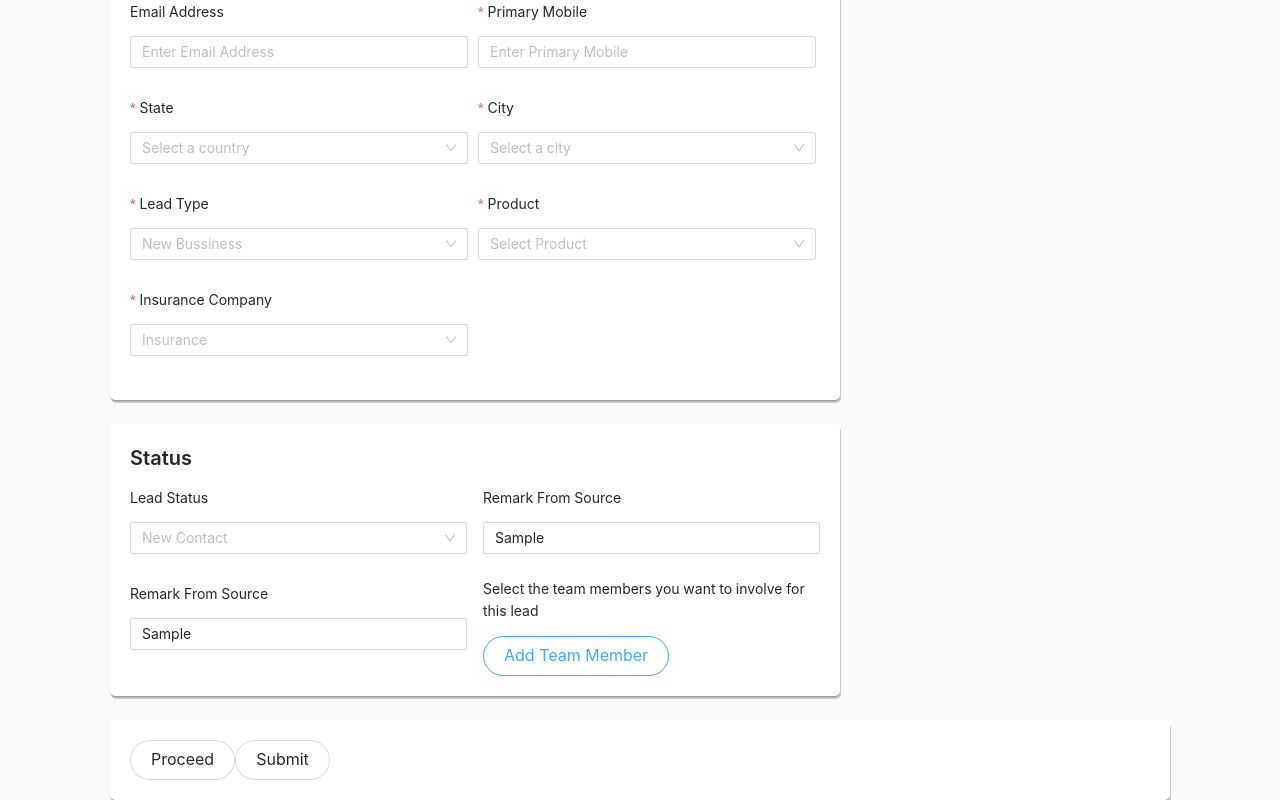
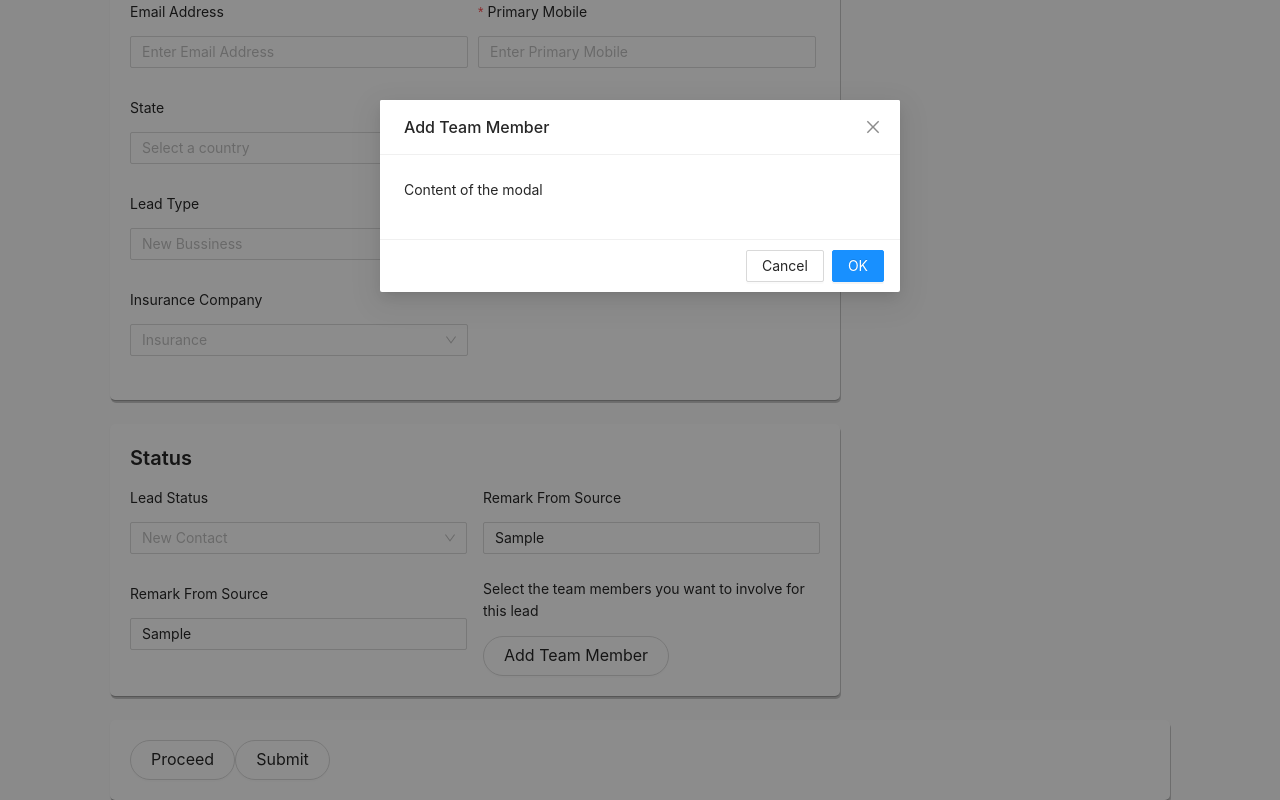
Before and after one commit to iorta-technology/premia-sd, a React (Create React App) app: page /leadmasterpage/statuslead in a window 1280 px wide. Both pictures are taken after typing "Sample", "Sample" into the empty fields and a click on the button "Add Team Member". Shown: the part 158-958 px from the top of the page. Built offline with nearby package versions, Linux system fonts and the light colour scheme.

Commit message:
Cascade finished modal added

```diff
--- a/src/components/NewLead/NewLead.js
+++ b/src/components/NewLead/NewLead.js
@@ -1,6 +1,6 @@
-import React from 'react'
+import React, { useState } from 'react'
 import './NewLead.css'
-import { Row, Col,Form,Typography,Button,Input,Select,Cascader } from 'antd';
+import { Row, Col, Form, Typography, Button, Input, Select, Cascader, DatePicker, Space,Modal } from 'antd';
 const { Title } = Typography;
 
 const { Option } = Select;
@@ -80,6 +80,7 @@ const formItemLayout = {
       {
         value: 'appointment',
         label: 'Appointment',
+        isSelected: true,
         children: [
           {
             value: 'clienthasgivenappointment',
@@ -90,6 +91,7 @@ const formItemLayout = {
       {
         value: 'callback',
         label: 'Callback',
+        isSelected: false,
         children: [
           {
             value: 'askedtocallbacklater',
@@ -165,16 +167,64 @@ const formItemLayout = {
   },
 ];
 
+const setTimeOptions = [
+  {value: '8am',label: ''},{value: '08:30am',label: '08:30 AM'},
+  {value: '9am',label: '09:00 AM'},{value: '09:30am',label: '09:30 AM'},
+  {value: '10am',label: '10:00 AM'},{value: '10:30am',label: '10:30 AM'},
+  {value: '11am',label: '11:00 AM'},{value: '11:30am',label: '11:30 AM'},
+  {value: 'pm',label: '12:00 PM'},{value: 'pm',label: '12:30 PM'},
+  {value: 'pm',label: '01:00 PM'},{value: 'pm',label: '01:30 PM'},
+  {value: 'pm',label: '02:00 PM'},{value: 'pm',label: '02:30 PM'},
+  {value: 'pm',label: '03:00 PM'},{value: 'pm',label: '03:30 PM'},
+  {value: 'pm',label: '04:00 PM'},{value: 'pm',label: '04:30 PM'},
+  {value: 'pm',label: '05:00 PM'},{value: 'pm',label: '05:30 PM'},
+  {value: 'pm',label: '06:00 PM'},{value: 'pm',label: '06:30 PM'},
+  {value: 'pm',label: '07:00 PM'},{value: 'pm',label: '07:30 PM'},
+  {value: 'pm',label: '08:00 PM'},{value: 'pm',label: '08:30 PM'},
+  {value: 'pm',label: '09:00 PM'},{value: 'pm',label: '09:30 PM'},
+]
+
+const setReminderOptions=[
+  {value: 'none',label: 'None'},{value: '5minbefore',label: '5 minutes before'},
+  {value: '10minbefore',label: '10 minutes before'},{value: '15minbefore',label: '15 minutes before'},
+  {value: '30minbefore',label: '30 minutes before'},{value: '1hoursbefore',label: '1 hours before'},
+  {value: '2hoursbefore',label: '2 hours before'},{value: '1daybefore',label: '1 day before'},
+  {value: '2daysbefore',label: '2 days before'},{value: '1weekbefore',label: '1 week before'},
+]
 
 
 const NewLead = React.memo(() => {
 
+  const [leadSelect, setLeadSelect] = useState()
+
+  const [visible, setVisible] = React.useState(false);
+  const [confirmLoading, setConfirmLoading] = React.useState(false);
+  const [modalText, setModalText] = React.useState('Content of the modal');
+
+  const showModal = () => {
+    setVisible(true);
+  };
+
+  const handleOk = () => {
+    setModalText('The modal will be closed after two seconds');
+    setConfirmLoading(true);
+    setTimeout(() => {
+      setVisible(false);
+      setConfirmLoading(false);
+    }, 2000);
+  };
+
+  const Append = (value) => {
+    setLeadSelect(value[1])
+  }
+
+
   return (
     <div className="form-container">
-            <Row gutter={[40,24]} justify="center">
-                <Col xs={{order:2}} sm={14} md={14} lg={{order:1}} xl={{order:1}}  span={22}>
-                    <Row gutter={['',24]}>
-                        <Col className="contact-details" xs={22} sm={24} md={24} lg={24} xl={24}  span={24}>
+      <Row gutter={[40, 24]} justify="center">
+        <Col xs={{ order: 2 }} sm={14} md={14} lg={{ order: 1 }} xl={{ order: 1 }} span={22}>
+          <Row gutter={['', 24]}>
+            <Col className="contact-details" xs={22} sm={24} md={24} lg={24} xl={24} span={24}>
               <div className="form-title">
                 <Title level={4}>Contact Details</Title>
               </div>
@@ -191,7 +241,7 @@ const NewLead = React.memo(() => {
                       },
                     ]}
                   >
-                                        <Input className="first-name border-bottom" placeholder="Enter First Name"/>
+                    <Input className="first-name border-bottom" placeholder="Enter First Name" />
                   </Form.Item>
                 </Col>
                 <Col >
@@ -206,7 +256,7 @@ const NewLead = React.memo(() => {
                       },
                     ]}
                   >
-                                        <Input className="last-name border-bottom"  placeholder="Enter Surname"/>
+                    <Input className="last-name border-bottom" placeholder="Enter Surname" />
                   </Form.Item>
                 </Col>
                 <Col >
@@ -221,7 +271,7 @@ const NewLead = React.memo(() => {
                       },
                     ]}
                   >
-                                        <Input className="email border-bottom" placeholder="Enter Email Address"/>
+                    <Input className="email border-bottom" placeholder="Enter Email Address" />
                   </Form.Item>
                 </Col>
                 <Col >
@@ -236,7 +286,7 @@ const NewLead = React.memo(() => {
                       },
                     ]}
                   >
-                                        <Input className="phone-no border-bottom" placeholder="Enter Primary Mobile"/>
+                    <Input className="phone-no border-bottom" placeholder="Enter Primary Mobile" />
                   </Form.Item>
                 </Col>
                 <Col >
@@ -248,7 +298,7 @@ const NewLead = React.memo(() => {
                     hasFeedback
                     rules={[
                       {
-                                            required: true,
+                        required: false,
                         message: 'Select your State!',
                       },
                     ]}
@@ -268,7 +318,7 @@ const NewLead = React.memo(() => {
                     hasFeedback
                     rules={[
                       {
-                                            required: true,
+                        required: false,
                         message: 'Please select your city!',
                       },
                     ]}
@@ -288,7 +338,7 @@ const NewLead = React.memo(() => {
                     hasFeedback
                     rules={[
                       {
-                                            required: true,
+                        required: false,
                         message: 'Select Lead Type',
                       },
                     ]}
@@ -299,7 +349,7 @@ const NewLead = React.memo(() => {
                     </Select>
                   </Form.Item>
                 </Col>
-                                <Col >
+                <Col>
                   <Form.Item
                     {...formItemLayout}
                     className="form-item-name label-color"
@@ -308,7 +358,7 @@ const NewLead = React.memo(() => {
                     hasFeedback
                     rules={[
                       {
-                                            required: true,
+                        required: false,
                         message: 'Select Product',
                       },
                     ]}
@@ -328,7 +378,7 @@ const NewLead = React.memo(() => {
                     hasFeedback
                     rules={[
                       {
-                                            required: true,
+                        required: false,
                         message: 'Insurance Company',
                       },
                     ]}
@@ -341,7 +391,7 @@ const NewLead = React.memo(() => {
                 </Col>
               </Form>
             </Col>
-                        <Col className="status" xs={22} sm={24} md={24} lg={24} xl={24}  span={24}>
+            <Col className="status" xs={22} sm={24} md={24} lg={24} xl={24} span={24}>
               <div className="form-title">
                 <Title level={4}>Status</Title>
                 <Form >
@@ -358,11 +408,67 @@ const NewLead = React.memo(() => {
                           placeholder="New Contact"
                           size="medium"
                           popupClassName="popup-size"
+                          onChange={Append}
                         />
-
                       </Form.Item>
-
                     </Col>
+                    {leadSelect === "appointment" || leadSelect === "callback" ?
+                      <>
+                        <Col xs={24} sm={12} md={24} lg={12} xl={12}>
+                          <Form.Item
+                            {...formItemLayout}
+                            className="form-item-name label-color"
+                            name="Appointment Date"
+                            label="Appointment Date"
+                            hasFeedback
+                            rules={[
+                              {
+                                required: true,
+                                message: 'Appointment Date',
+                              },
+                            ]}
+                          >
+                            <Space direction="vertical" size={24}>
+                              <DatePicker />
+                            </Space>
+                          </Form.Item>
+                        </Col>
+                        <Col xs={24} sm={12} md={24} lg={12} xl={12}>
+                          <Form.Item
+                            {...formItemLayout}
+                            className="form-item-name label-color"
+                            name="Select Start Time"
+                            label="Select Start Time"
+                            hasFeedback
+                            rules={[
+                              {
+                                required: false,
+                                message: 'Select Start Time',
+                              },
+                            ]}
+                          >
+                            <Select options={setTimeOptions} placeholder="Start Time"></Select>
+                          </Form.Item>
+                        </Col>
+                        <Col xs={24} sm={12} md={24} lg={12} xl={12}>
+                          <Form.Item
+                            {...formItemLayout}
+                            className="form-item-name label-color"
+                            name="Set Reminder"
+                            label="Set Reminder"
+                            hasFeedback
+                            rules={[
+                              {
+                                required: false,
+                                message: 'Set Reminder',
+                              },
+                            ]}
+                          >
+                            <Select options={setReminderOptions} placeholder="Set Reminder"></Select>
+                          </Form.Item>
+                        </Col>
+                      </>
+                      : null}
                     <Col xs={24} sm={12} md={24} lg={12} xl={12} >
                       <Form.Item
                         {...formItemLayout}
@@ -375,7 +481,7 @@ const NewLead = React.memo(() => {
                           },
                         ]}
                       >
-                                                <Input className="email border-bottom" placeholder="Enter Some Remark"/>
+                        <Input className="email border-bottom" placeholder="Enter Some Remark" />
                       </Form.Item>
                     </Col>
                     <Col xs={24} sm={12} md={24} lg={12} xl={12} >
@@ -390,15 +496,23 @@ const NewLead = React.memo(() => {
                           },
                         ]}
                       >
-                                                <Input className="email border-bottom" placeholder="Enter Some Remark"/>
+                        <Input className="email border-bottom" placeholder="Enter Some Remark" />
                       </Form.Item>
                     </Col>
                     <Col xs={24} sm={24} md={24} lg={12} xl={12} >
                       <p>Select the team members you want to involve for this lead</p>
-                                            {window.innerWidth >620 ?
-                                            <Button shape="round" size="large" block={false} >Add Team Member</Button>
-                                            :<Button shape="round" size="large" block>Add Team Member</Button>
-                                            }
+                      <>
+                        <Button shape="round" size="large" block={false} onClick={showModal}>Add Team Member</Button>
+                        <Modal
+                          title="Add Team Member"
+                          visible={visible}
+                          onOk={handleOk}
+                          confirmLoading={confirmLoading}
+                          // onCancel={handleCancel}
+                        >
+                          <p>{modalText}</p>
+                        </Modal>
+                      </>
                     </Col>
                   </Row>
                 </Form>
@@ -406,9 +520,9 @@ const NewLead = React.memo(() => {
             </Col>
           </Row>
         </Col>
-                <Col xs={{order:1}} sm={6} md={6} lg={{order:2}} xl={{order:2}}  span={22}>
+        <Col xs={{ order: 1 }} sm={6} md={6} lg={{ order: 2 }} xl={{ order: 2 }} span={22}>
           <Row>
-                        <Col className="summary" xs={22} sm={24} md={24} lg={24} xl={24}  span={24} >
+            <Col className="summary" xs={22} sm={24} md={24} lg={24} xl={24} span={24} >
               <div className="form-title">
                 <Title level={4}>Summary</Title>
                 <p>Fresh Lead</p>
@@ -416,18 +530,18 @@ const NewLead = React.memo(() => {
             </Col>
           </Row>
         </Col>
-                <Col xs={{order:3}} sm={20} md={20} lg={{order:3}} xl={{order:3}}  span={22}>
-                    {window.innerWidth >620 ?
+        <Col xs={{ order: 3 }} sm={20} md={20} lg={{ order: 3 }} xl={{ order: 3 }} span={22}>
+          {window.innerWidth > 620 ?
             <Row>
-                        <Col className="btn-container" xs={22} sm={24} md={24} lg={24} xl={24}  span={24}>
+              <Col className="btn-container" xs={22} sm={24} md={24} lg={24} xl={24} span={24}>
                 <Button shape="round" size="large">Proceed</Button>
                 <Button shape="round" size="large">Submit</Button>
               </Col>
             </Row>
             :
-                    <Row gutter={['',{xs:16}]}>
+            <Row gutter={['', { xs: 16 }]}>
 
-                            <Col xs={20}  className="btn-center">
+              <Col xs={20} className="btn-center">
                 <Button className="cta-btn btn-color" shape="round" size="large" block>Proceed</Button>
                 <Button className="cta-btn btn-color" shape="round" size="large" block>Submit</Button>
               </Col>
```
Lines whose indentation alone changed are shown as unchanged.
